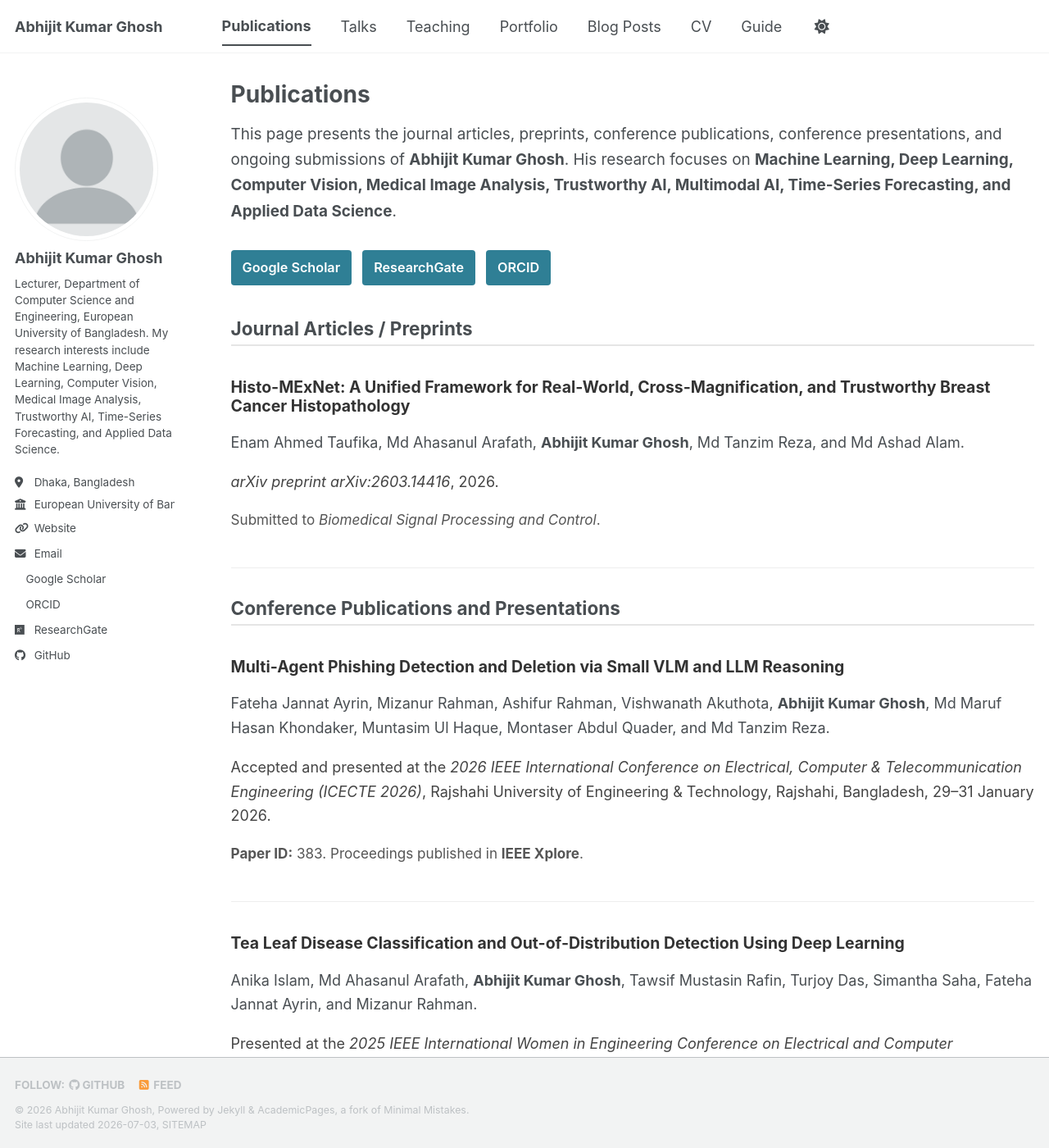
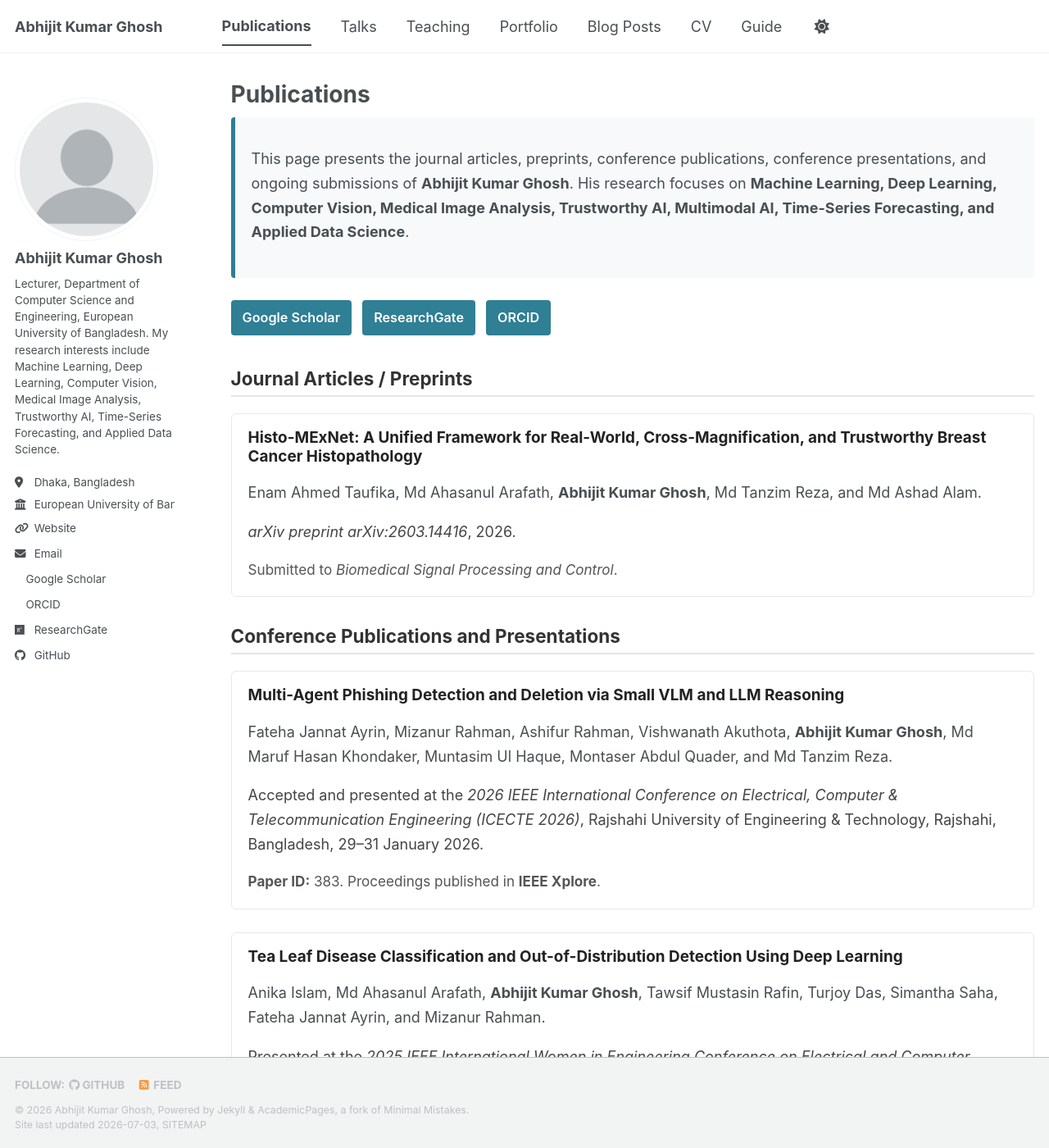
Before and after one commit to abhijitkghosh/abhijitkghosh.github.io, a Jekyll site: the page built from _pages/publications.html, in a window 1280 px wide and 1400 px high. Shown: the whole window at 82% size. Built offline with Jekyll 4.4.1, drawn with Linux system fonts in a browser that asks for light colours; a style sheet for code colours, icons or effects is not loaded; some of the changed text lies outside the part shown.

Commit message:
Refactor publications page layout and styles
Updated styles and structure of the publications page for better layout and readability.

```diff
--- a/_pages/publications.html
+++ b/_pages/publications.html
@@ -8,20 +8,24 @@ author_profile: true
 <style>
   .pub-page {
     line-height: 1.65;
+    font-size: 1em;
   }
 
   .pub-intro {
-    font-size: 1.05em;
-    margin-bottom: 1.5em;
+    margin-bottom: 22px;
+    padding: 18px 20px;
+    background: #f7f9fb;
+    border-left: 5px solid #2f7f95;
+    border-radius: 4px;
   }
 
   .profile-buttons {
-    margin: 18px 0 30px 0;
+    margin: 18px 0 32px 0;
   }
 
   .profile-buttons a {
     display: inline-block;
-    margin: 4px 8px 4px 0;
+    margin: 5px 8px 5px 0;
     padding: 8px 14px;
     background-color: #2f7f95;
     color: #ffffff !important;
@@ -33,37 +37,43 @@ author_profile: true
 
   .profile-buttons a:hover {
     background-color: #245f70;
+    text-decoration: none;
   }
 
   .pub-section {
-    margin-top: 35px;
+    margin-top: 34px;
     margin-bottom: 20px;
-    border-bottom: 2px solid #e5e5e5;
-    padding-bottom: 6px;
+    padding-bottom: 7px;
+    border-bottom: 2px solid #e4e4e4;
+    color: #333333;
   }
 
   .publication-item {
     margin-bottom: 28px;
-    padding-bottom: 22px;
-    border-bottom: 1px solid #eeeeee;
+    padding: 18px 20px;
+    border: 1px solid #e8e8e8;
+    border-radius: 6px;
+    background: #ffffff;
   }
 
   .publication-item h3 {
-    margin-bottom: 8px;
-    font-size: 1.08em;
-    color: #333333;
+    margin-top: 0;
+    margin-bottom: 10px;
+    font-size: 1.05em;
+    color: #222222;
   }
 
   .authors {
-    margin-bottom: 6px;
+    margin-bottom: 8px;
   }
 
   .venue {
-    margin-bottom: 6px;
+    margin-bottom: 8px;
     color: #444444;
   }
 
   .pub-meta {
+    margin-bottom: 0;
     font-size: 0.95em;
     color: #555555;
   }
@@ -72,8 +82,8 @@ author_profile: true
     display: inline-block;
     background-color: #f2f5f7;
     border: 1px solid #d9e2e7;
-    padding: 3px 8px;
-    margin: 3px 4px 3px 0;
+    padding: 4px 9px;
+    margin: 4px 5px 4px 0;
     border-radius: 4px;
     font-size: 0.85em;
   }
@@ -81,16 +91,18 @@ author_profile: true
 
 <div class="pub-page">
 
-  <p class="pub-intro">
-    This page presents the journal articles, preprints, conference publications, conference presentations, and ongoing submissions of
-    <strong>Abhijit Kumar Ghosh</strong>. His research focuses on
-    <strong>Machine Learning, Deep Learning, Computer Vision, Medical Image Analysis, Trustworthy AI, Multimodal AI, Time-Series Forecasting, and Applied Data Science</strong>.
-  </p>
+  <div class="pub-intro">
+    <p>
+      This page presents the journal articles, preprints, conference publications, conference presentations, and ongoing submissions of
+      <strong>Abhijit Kumar Ghosh</strong>. His research focuses on
+      <strong>Machine Learning, Deep Learning, Computer Vision, Medical Image Analysis, Trustworthy AI, Multimodal AI, Time-Series Forecasting, and Applied Data Science</strong>.
+    </p>
+  </div>
 
   <div class="profile-buttons">
-    <a href="https://scholar.google.com/citations?user=NoTxxDQAAAAJ&amp;hl=en&amp;oi=ao" target="_blank">Google Scholar</a>
-    <a href="https://www.researchgate.net/profile/Abhijit-Ghosh-28?ev=hdr_xprf" target="_blank">ResearchGate</a>
-    <a href="https://orcid.org/0009-0006-6633-4849" target="_blank">ORCID</a>
+    <a href="https://scholar.google.com/citations?user=NoTxxDQAAAAJ&amp;hl=en&amp;oi=ao" target="_blank" rel="noopener noreferrer">Google Scholar</a>
+    <a href="https://www.researchgate.net/profile/Abhijit-Ghosh-28?ev=hdr_xprf" target="_blank" rel="noopener noreferrer">ResearchGate</a>
+    <a href="https://orcid.org/0009-0006-6633-4849" target="_blank" rel="noopener noreferrer">ORCID</a>
   </div>
 
   <h2 class="pub-section">Journal Articles / Preprints</h2>
@@ -208,7 +220,7 @@ author_profile: true
     </p>
   </div>
 
-  <h2 class="pub-section">Research Areas</h2>
+  <h2 class="pub-section">Research Areas Reflected in These Publications</h2>
 
   <p>
     <span class="tag">Medical Image Analysis</span>
```
